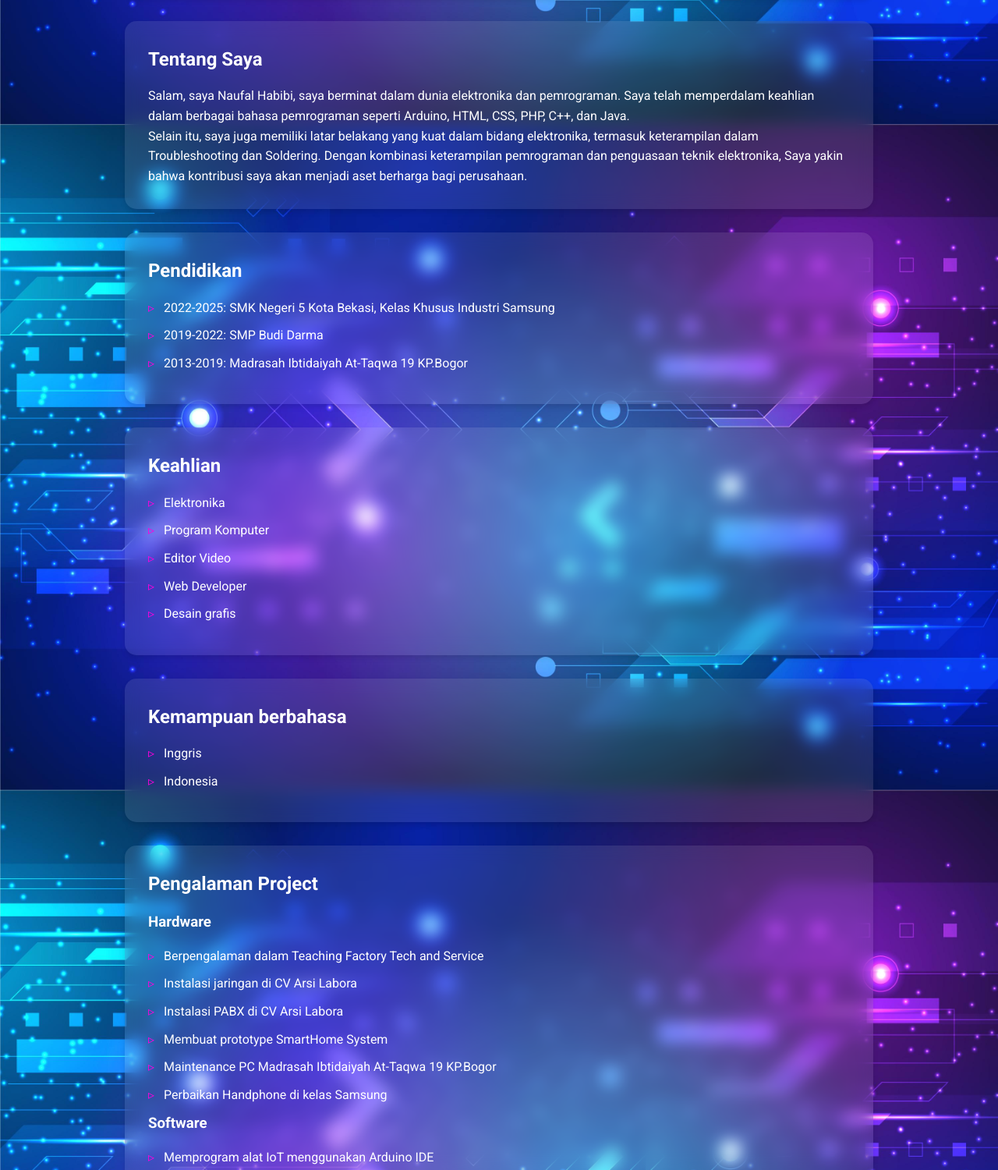
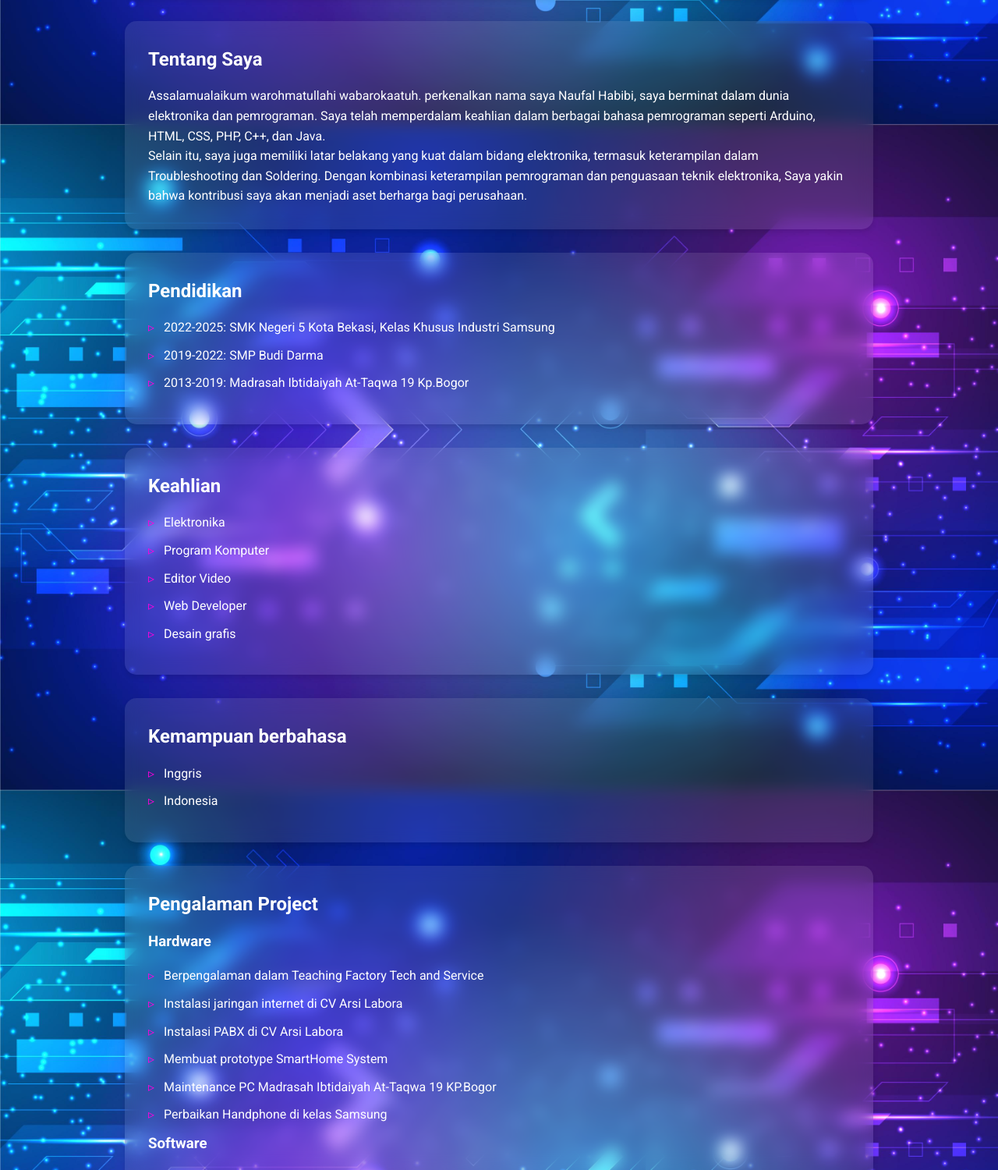
Before and after one commit to naufalwebdev/profil, a plain HTML site: page index.html in a window 1280 px wide. Shown: the part 694-2194 px from the top of the page at 78% size. Drawn offline with Linux system fonts and the light colour scheme.

Commit message:
Update index.html

```diff
--- a/index.html
+++ b/index.html
@@ -114,7 +114,7 @@
 
         .project-photo {
             width: calc(33.33% - 10px);
-            height: 150px;
+            height: 200px;
             object-fit: cover;
             border-radius: 10px;
             transition: transform 0.3s ease;
@@ -200,7 +200,7 @@
 
         <section class="glass-effect">
             <h2>Tentang Saya</h2>
-            <p>Salam, saya Naufal Habibi, saya berminat dalam dunia elektronika dan pemrograman. Saya telah memperdalam keahlian dalam berbagai bahasa pemrograman seperti Arduino, HTML, CSS, PHP, C++, dan Java.</p>
+            <p>Assalamualaikum warohmatullahi wabarokaatuh. perkenalkan nama saya Naufal Habibi, saya berminat dalam dunia elektronika dan pemrograman. Saya telah memperdalam keahlian dalam berbagai bahasa pemrograman seperti Arduino, HTML, CSS, PHP, C++, dan Java.</p>
             <p>Selain itu, saya juga memiliki latar belakang yang kuat dalam bidang elektronika, termasuk keterampilan dalam Troubleshooting dan Soldering. Dengan kombinasi keterampilan pemrograman dan penguasaan teknik elektronika, Saya yakin bahwa kontribusi saya akan menjadi aset berharga bagi perusahaan.</p>
         </section>
 
@@ -209,7 +209,7 @@
             <ul>
                 <li>2022-2025: SMK Negeri 5 Kota Bekasi, Kelas Khusus Industri Samsung</li>
                 <li>2019-2022: SMP Budi Darma</li>
-                <li>2013-2019: Madrasah Ibtidaiyah At-Taqwa 19 KP.Bogor</li>
+                <li>2013-2019: Madrasah Ibtidaiyah At-Taqwa 19 Kp.Bogor</li>
             </ul>
         </section>
 
@@ -237,7 +237,7 @@
             <h3>Hardware</h3>
             <ul>
                 <li>Berpengalaman dalam Teaching Factory Tech and Service</li>
-                <li>Instalasi jaringan di CV Arsi Labora</li>
+                <li>Instalasi jaringan internet di CV Arsi Labora</li>
                 <li>Instalasi PABX di CV Arsi Labora</li>
                 <li>Membuat prototype SmartHome System</li>
                 <li>Maintenance PC Madrasah Ibtidaiyah At-Taqwa 19 KP.Bogor</li>
```
